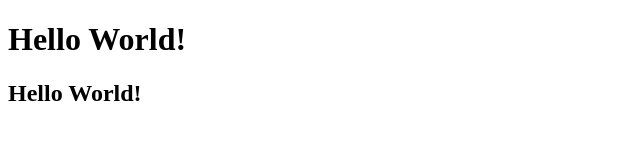
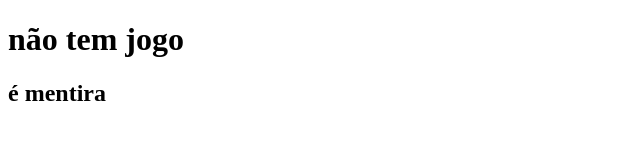
Before and after one commit to maria-valentinaa/html, a plain HTML site: page index.html in a window 1280 px wide. Shown: the whole page, without its empty margins (0-640 px from the left). Drawn offline with Linux system fonts and the light colour scheme.

Commit message:
Update index.html

```diff
--- a/index.html
+++ b/index.html
@@ -5,7 +5,7 @@
     <title>friv jogos</title>
   </head>
   <body>
-    <h1>Hello World!</h1>
-    <h2>Hello World!</h2>
+    <h1>não tem jogo</h1>
+    <h2>é mentira</h2>
   </body>
 </html>
```
